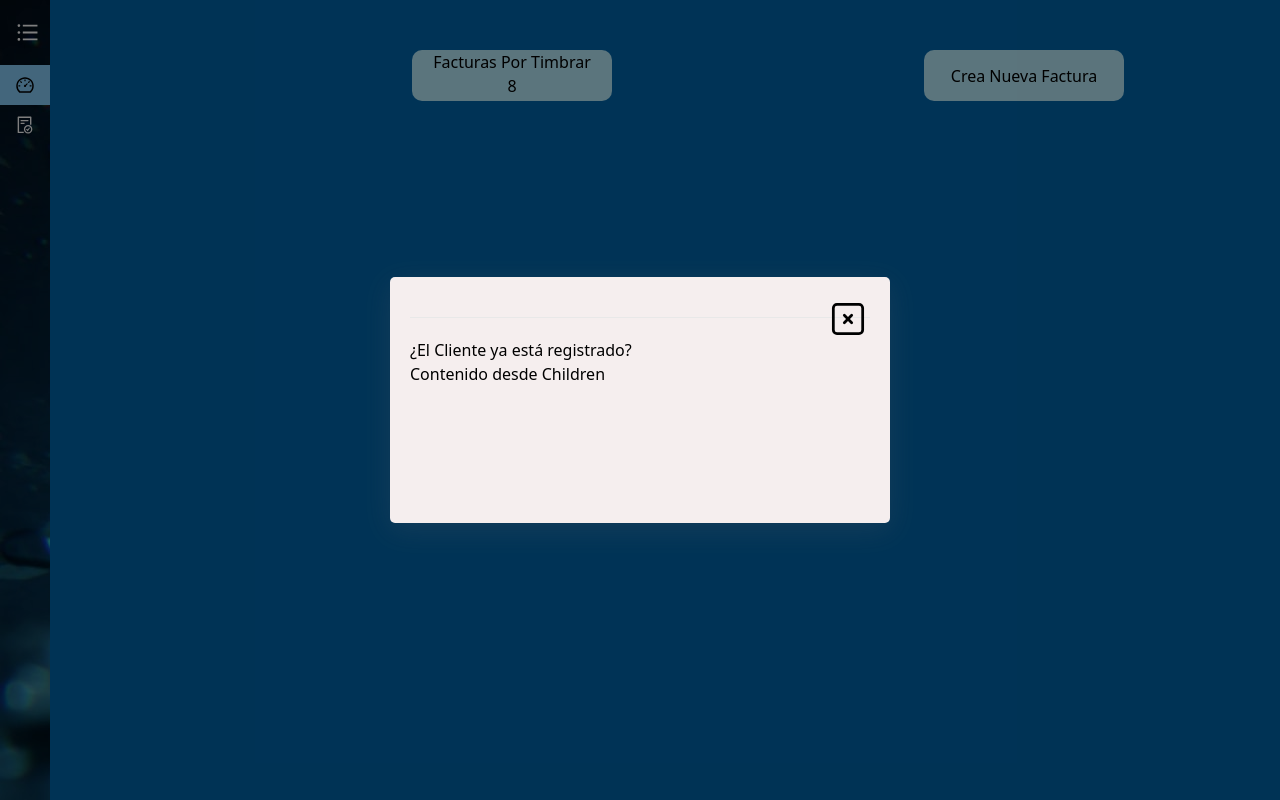
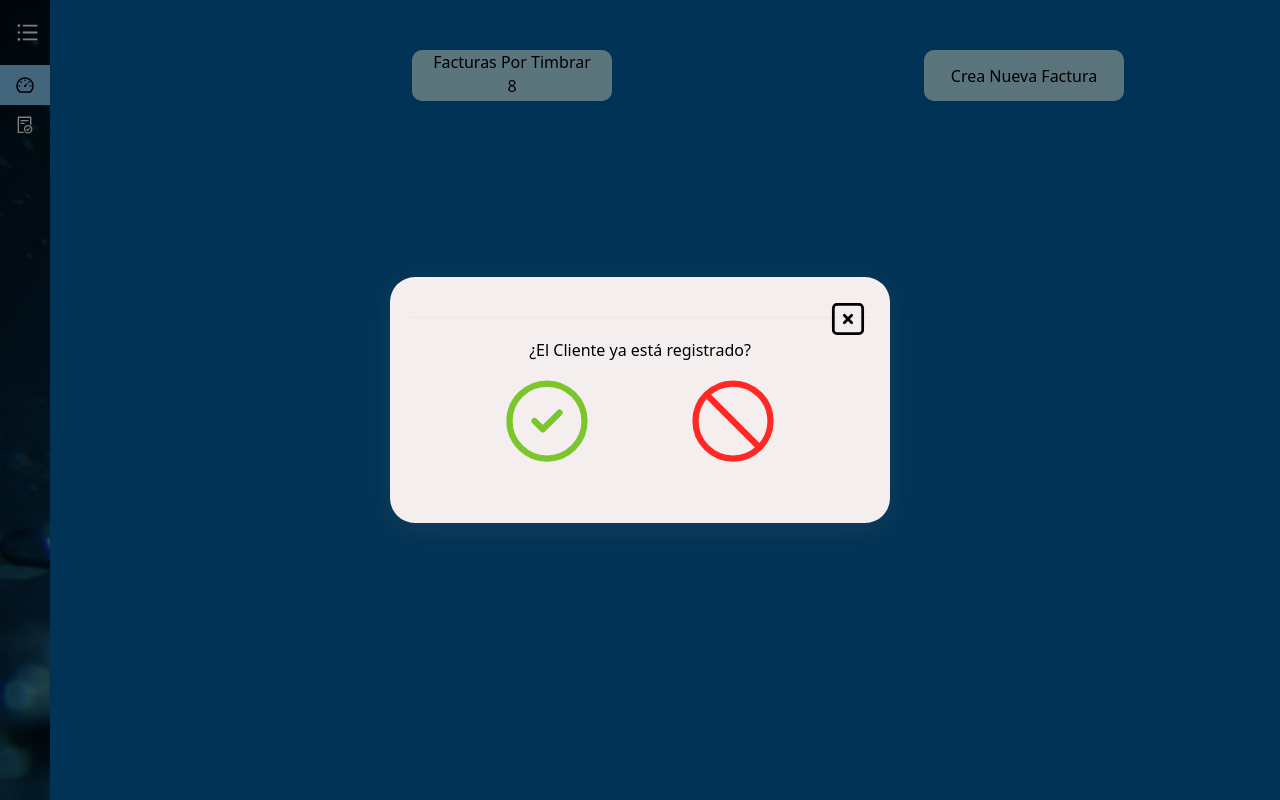
Before and after one commit to VABAJA/ERP, a React (Vite) app in the folder ERP-REPURA/: page /dashboard in a window 1280 px wide. Both pictures are taken after a click on the button "Crea Nueva Factura". Built offline with nearby package versions, Linux system fonts and the light colour scheme.

Commit message:
botonesmodal1

```diff
--- a/ERP-REPURA/src/App.css
+++ b/ERP-REPURA/src/App.css
@@ -45,6 +45,7 @@ a {
 a {
     display: block;
 }
+
 
 /*
 ███    ███  █████  ██ ███    ██      ██████  ██████  ███    ██ ████████  █████  ██ ███    ██ ███████ ██████
@@ -316,7 +317,7 @@ h4 {
     min-height: 246px;
     background: #F5EEEE;
     position: relative;
-    border-radius: 5px;
+    border-radius: 25px;
     box-shadow: rgba(100, 100, 111, 0.2) 0px 7px 29px 0px;
     padding: 20px;
 }
@@ -339,4 +340,19 @@ h4 {
 
 }
 
-.modal__body {}
+.modal__body {
+    width: 100%;
+    display: flex;
+    justify-content: center;
+}
+
+.modal__footer {
+    display: flex;
+    height: 117px;
+    justify-content: space-evenly;
+    align-items: center;
+}
+.icons{
+    width: 100px;
+    height: 100px;
+}
--- a/ERP-REPURA/src/components/Modal.jsx
+++ b/ERP-REPURA/src/components/Modal.jsx
@@ -13,10 +13,7 @@ const Modal = ({ children, estado, cambiarEstado }) => {
                             <path d="M10 10l4 4m0 -4l-4 4" />
                         </svg></i>
 
-                        <div className="modal__body">
 
-                            <h1>¿El Cliente ya está registrado?</h1>
-                        </div>
                         {children}
                     </div>
                 </div>
--- a/ERP-REPURA/src/pages/Dashboard.jsx
+++ b/ERP-REPURA/src/pages/Dashboard.jsx
@@ -16,7 +16,22 @@ const Dashboard = () => {
             <Modal
                 estado={estadoModal1}
                 cambiarEstado={cambiarEstadoModal1}>
-                <h1>Contenido desde Children</h1>
+                <div className="modal__body">
+
+                    <h1>¿El Cliente ya está registrado?</h1>
+                </div>
+                <div className="modal__footer">
+                    <i><svg xmlns="http://www.w3.org/2000/svg" className="icon icons icon-tabler icon-tabler-circle-check" width="44" height="44" viewBox="0 0 24 24" strokeWidth="1.5" stroke="#7bc62d" fill="none" strokeLinecap="round" strokeLinejoin="round">
+                        <path stroke="none" d="M0 0h24v24H0z" fill="none" />
+                        <circle cx="12" cy="12" r="9" />
+                        <path d="M9 12l2 2l4 -4" />
+                    </svg></i>
+                    <i><svg xmlns="http://www.w3.org/2000/svg" className="icon icons icon-tabler icon-tabler-ban" width="44" height="44" viewBox="0 0 24 24" strokeWidth="1.5" stroke="#ff2825" fill="none" strokeLinecap="round" strokeLinejoin="round">
+                        <path stroke="none" d="M0 0h24v24H0z" fill="none" />
+                        <circle cx="12" cy="12" r="9" />
+                        <line x1="5.7" y1="5.7" x2="18.3" y2="18.3" />
+                    </svg></i>
+                </div>
             </Modal>
             <div className="mainContainer">
                 <Sidebar />
@@ -28,9 +43,7 @@ const Dashboard = () => {
                     <div className="widgets">
                         <div className="widgets__content">
                             <button onClick={() => cambiarEstadoModal1(!estadoModal1)}>Crea Nueva Factura </button>
-
                         </div>
-
                     </div>
                 </div>
             </div>
```
